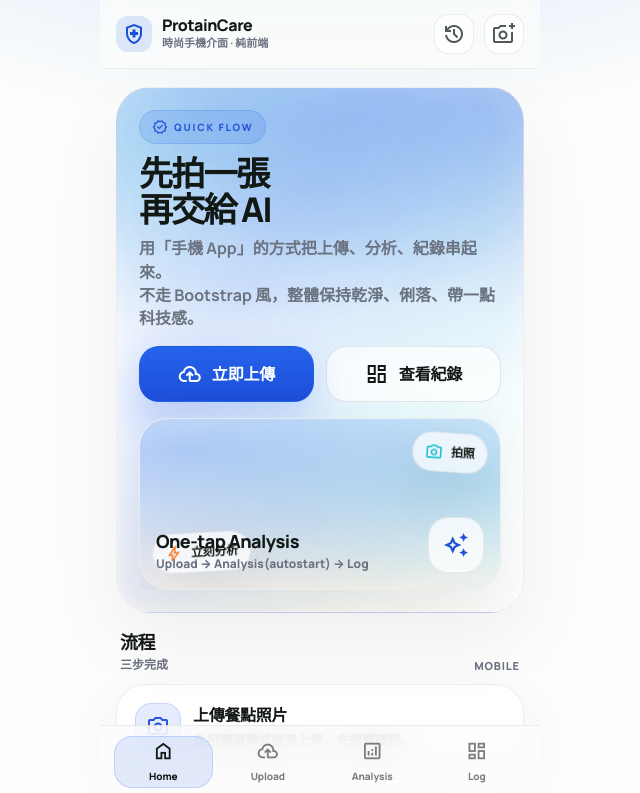
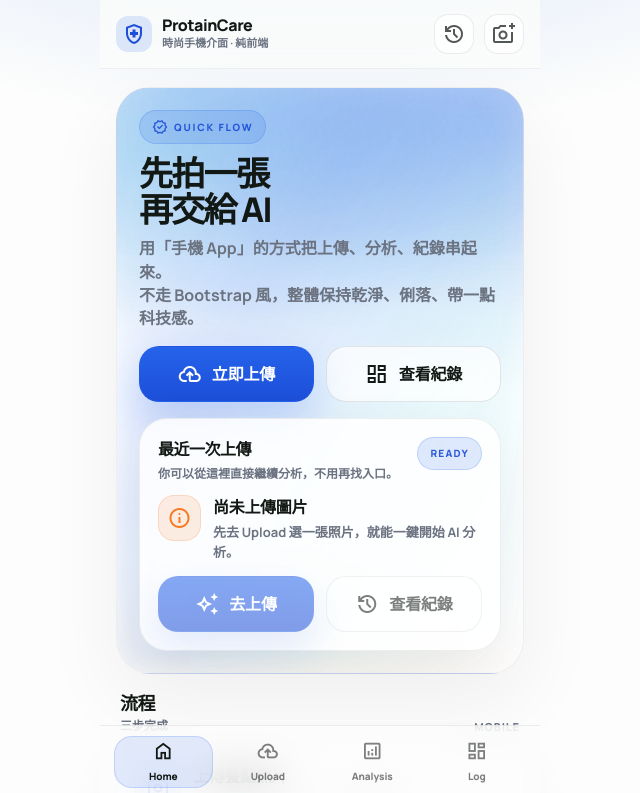
Before and after one commit to Capybarajack/ProteinCare, a Nuxt app: page / in a window 1280 px wide. Shown: the top 793 px of the page, without its empty margins (320-960 px from the left). Built offline with nearby package versions, Linux system fonts and the light colour scheme.

Commit message:
UI: simplify Home card under CTA

```diff
--- a/pages/index.vue
+++ b/pages/index.vue
@@ -1,4 +1,7 @@
 <script setup lang="ts">
+import { computed } from 'vue'
+import { useUploadSession } from '~/composables/useUploadSession'
+
 const route = useRoute()
 
 const navItems = [
@@ -27,6 +30,17 @@ const steps = [
 ]
 
 useHead({ title: 'ProtainCare' })
+
+const session = useUploadSession()
+
+const lastUploadMeta = computed(() => {
+  if (!session.value) return null
+  const sizeMb = (session.value.fileSize / (1024 * 1024)).toFixed(2)
+  return {
+    fileName: session.value.fileName,
+    sizeText: `${sizeMb} MB`,
+  }
+})
 </script>
 
 <template>
@@ -86,39 +100,66 @@ useHead({ title: 'ProtainCare' })
           </NuxtLink>
         </div>
 
-        <div class="pc-card" style="margin-top: 16px; overflow:hidden; position: relative">
-          <div
-            style="height: 170px; position: relative; background:
-              radial-gradient(900px 260px at 12% 18%, rgba(var(--accent-rgb), 0.30), transparent 58%),
-              radial-gradient(760px 260px at 92% 36%, rgba(var(--accent-2-rgb), 0.22), transparent 62%),
-              radial-gradient(620px 340px at 50% 120%, rgba(var(--accent-warm-rgb), 0.12), transparent 62%),
-              linear-gradient(180deg, rgba(255,255,255,0.58), rgba(255,255,255,0.00));"
-            aria-label="Flow preview"
-          >
-            <div class="pc-floaty pc-floaty--a" style="--rot: 4deg" aria-hidden="true">
-              <span class="material-symbols-outlined" style="font-size: 18px; color: rgba(var(--accent-2-rgb), 0.95)">photo_camera</span>
-              拍照
+        <section class="pc-card pc-card-pad" style="margin-top: 16px">
+          <div style="display:flex; align-items:flex-start; justify-content:space-between; gap: 12px">
+            <div style="min-width:0">
+              <div style="font-weight: 950; letter-spacing: -0.03em; font-size: 16px">最近一次上傳</div>
+              <div class="pc-muted" style="font-size: 12px; font-weight: 750; margin-top: 4px">
+                你可以從這裡直接繼續分析，不用再找入口。
+              </div>
+            </div>
+            <div class="pc-pill" style="letter-spacing: 0.12em">READY</div>
+          </div>
+
+          <div v-if="session" style="margin-top: 12px; display:flex; gap: 12px; align-items: center">
+            <div
+              style="width: 74px; height: 74px; border-radius: 20px; overflow:hidden; border: 1px solid rgba(0,0,0,0.06); background: rgba(255,255,255,0.8)"
+              aria-label="Last upload thumbnail"
+            >
+              <img :src="session.imageDataUrl" alt="Last uploaded" style="width:100%; height:100%; object-fit: cover; display:block" />
             </div>
 
-            <div class="pc-floaty pc-floaty--b" style="--rot: -3deg" aria-hidden="true">
-              <span class="material-symbols-outlined" style="font-size: 18px; color: rgba(var(--accent-warm-rgb), 0.95)">bolt</span>
-              立刻分析
-            </div>
-
-            <div style="position:absolute; inset:0; display:flex; align-items:flex-end; justify-content:space-between; padding: 16px">
-              <div>
-                <div style="font-weight: 950; letter-spacing: -0.03em; font-size: 18px">One-tap Analysis</div>
-                <div class="pc-muted" style="font-size: 12px; font-weight: 850">Upload → Analysis(autostart) → Log</div>
+            <div style="flex:1; min-width:0">
+              <div style="font-weight: 950; letter-spacing:-0.02em; white-space: nowrap; overflow:hidden; text-overflow: ellipsis">
+                {{ lastUploadMeta?.fileName }}
               </div>
-              <div
-                style="width: 56px; height: 56px; border-radius: 20px; background: rgba(255,255,255,0.76); border: 1px solid rgba(18,24,20,0.08); display:grid; place-items:center"
-                aria-hidden="true"
-              >
-                <span class="material-symbols-outlined" style="color: var(--accent-dark); font-size: 26px">auto_awesome</span>
+              <div class="pc-muted" style="font-size: 12px; font-weight: 800; margin-top: 4px">
+                {{ lastUploadMeta?.sizeText }} · {{ session.mimeType }}
               </div>
             </div>
           </div>
-        </div>
+
+          <div v-else style="margin-top: 12px; display:flex; gap: 12px; align-items:flex-start">
+            <div
+              style="width: 46px; height: 46px; border-radius: 16px; display:grid; place-items:center; background: rgba(var(--accent-warm-rgb), 0.12); border: 1px solid rgba(var(--accent-warm-rgb), 0.18)"
+              aria-hidden="true"
+            >
+              <span class="material-symbols-outlined" style="color: rgba(var(--accent-warm-rgb), 0.95)">info</span>
+            </div>
+            <div>
+              <div style="font-weight: 950; letter-spacing:-0.02em">尚未上傳圖片</div>
+              <div class="pc-muted" style="font-size: 13px; font-weight: 650; margin-top: 4px">
+                先去 Upload 選一張照片，就能一鍵開始 AI 分析。
+              </div>
+            </div>
+          </div>
+
+          <div style="margin-top: 14px" :style="!session ? 'opacity:0.55' : ''">
+            <div class="pc-grid2">
+              <NuxtLink
+                :to="session ? '/analysis?autostart=1' : '/upload'"
+                class="pc-btn pc-btn--primary"
+              >
+                <span class="material-symbols-outlined">auto_awesome</span>
+                {{ session ? '繼續 AI 分析' : '去上傳' }}
+              </NuxtLink>
+              <NuxtLink to="/dashboard" class="pc-btn pc-btn--ghost">
+                <span class="material-symbols-outlined">history</span>
+                查看紀錄
+              </NuxtLink>
+            </div>
+          </div>
+        </section>
       </section>
 
       <section style="margin-top: 16px">
```
